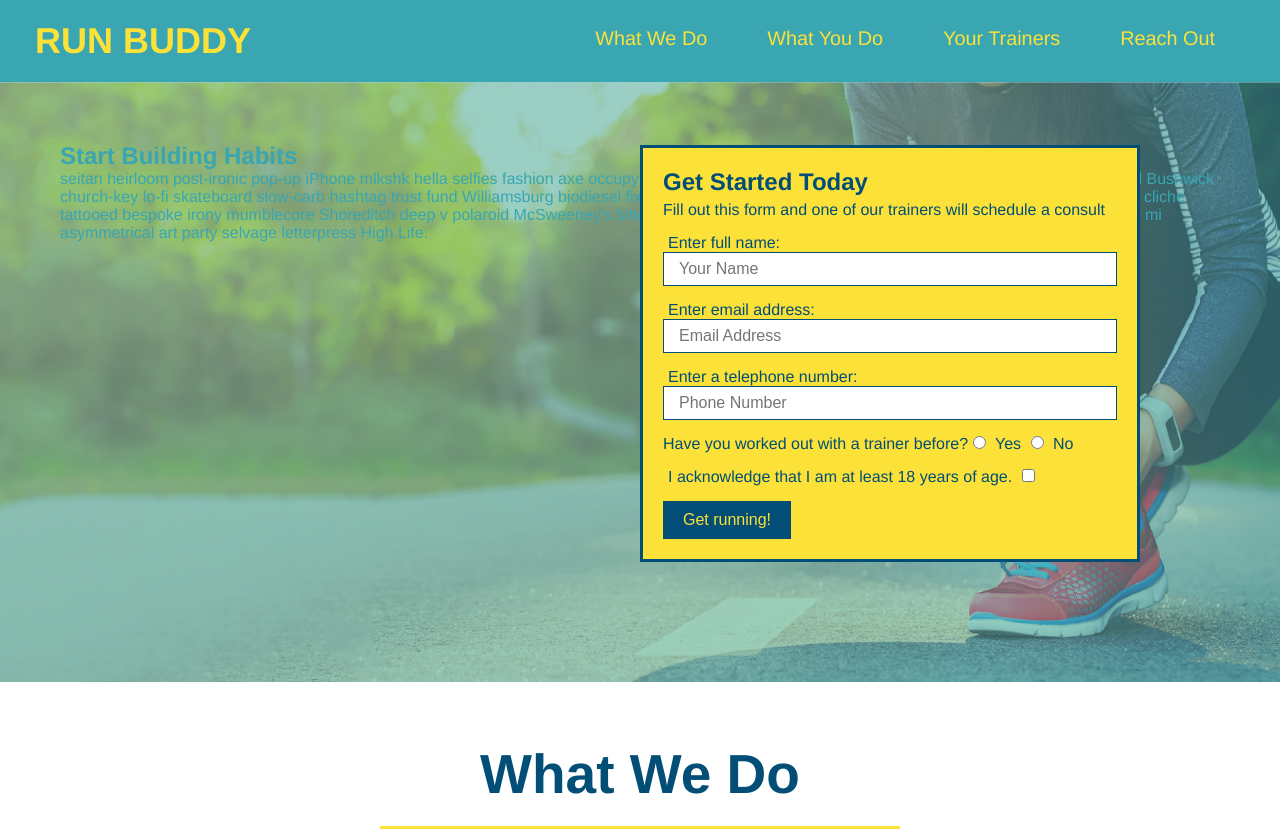
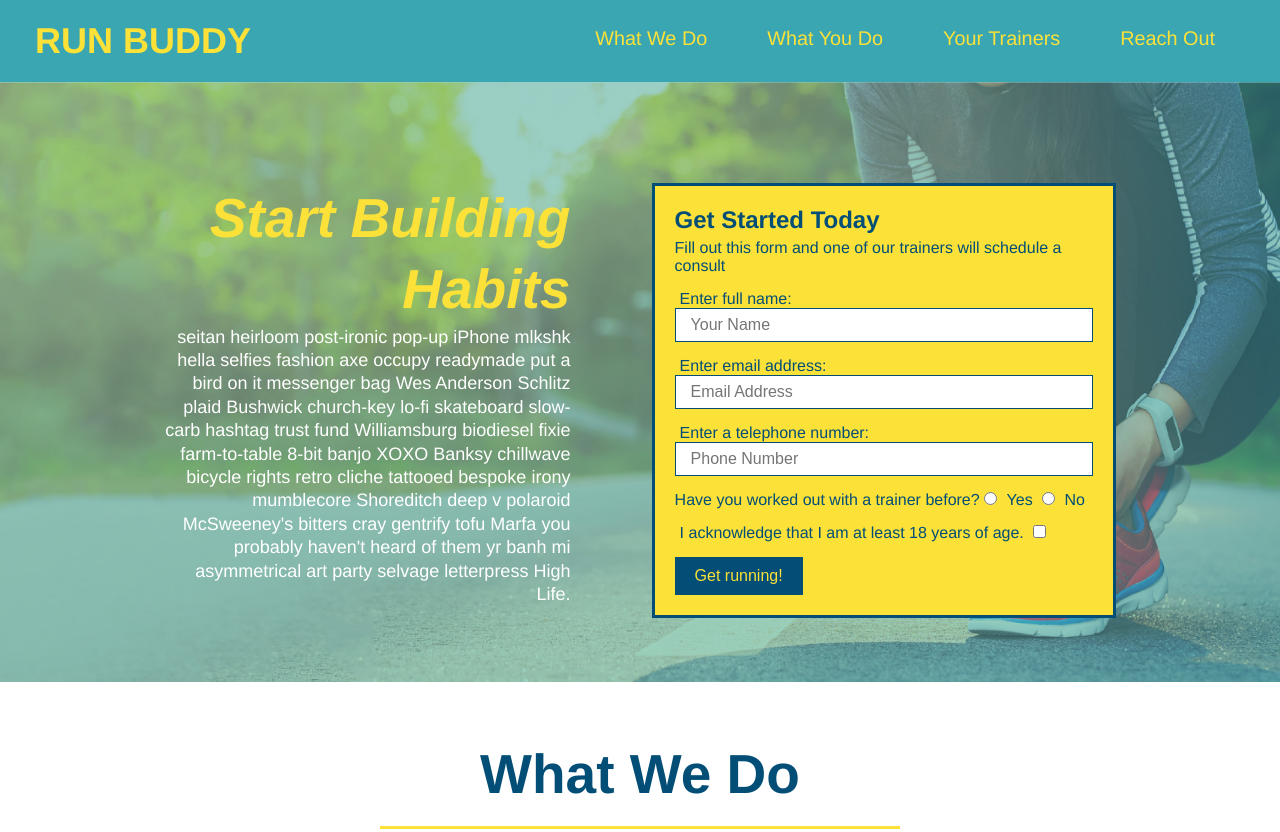
Before and after one commit to PrimitiveJ/Run-Buddy-Mobile, a plain HTML site: page index.html in a window 1280 px wide. Shown: the top 832 px of the page. Drawn offline with Linux system fonts and the light colour scheme.

Commit message:
add flexbox to hero

```diff
--- a/assets/css/style.css
+++ b/assets/css/style.css
@@ -53,17 +53,18 @@ footer {
   background: #fce138;
   width: 100%;
   padding: 40px 35px;
+  display: flex;
+  justify-content:space-between;
+  flex-wrap: wrap;
 }
 
 footer h2 {
-  display: inline;
   color: #024e76;
   font-size: 30px;
   margin: 0;
 }
 
 footer div {
-  float: right;
   line-height: 1.5;
   text-align: right;
 }
@@ -83,6 +84,9 @@ section {
   background-size: cover;
   background-position: center;
   position: relative;
+  display:flex;
+  justify-content: center;
+  flex-wrap:wrap;
 }
 /* Hero Style End */
 
@@ -90,12 +94,25 @@ section {
   border: 3px solid #024e76;
   background-color: #fce138;
   padding: 20px;
-  width: 500px;
   color: #024e76;
-  position: absolute;
-  bottom: 120px;
-  right: 140px;
-}
+  width:40%;
+  margin: 3.5%;
+  }
+
+  .hero-cta{
+    width: 35%;
+    text-align: right;
+    margin: 3.5%;
+    color: #fff;
+    font-size: 18px;
+    line-height: 1.3;
+  }
+
+  .hero-cta h2 {
+    font-style: italic;
+    font-size: 55px;
+    color:#fce138;
+  }
 
 .hero-form h3 {
   font-size: 24px;
```
